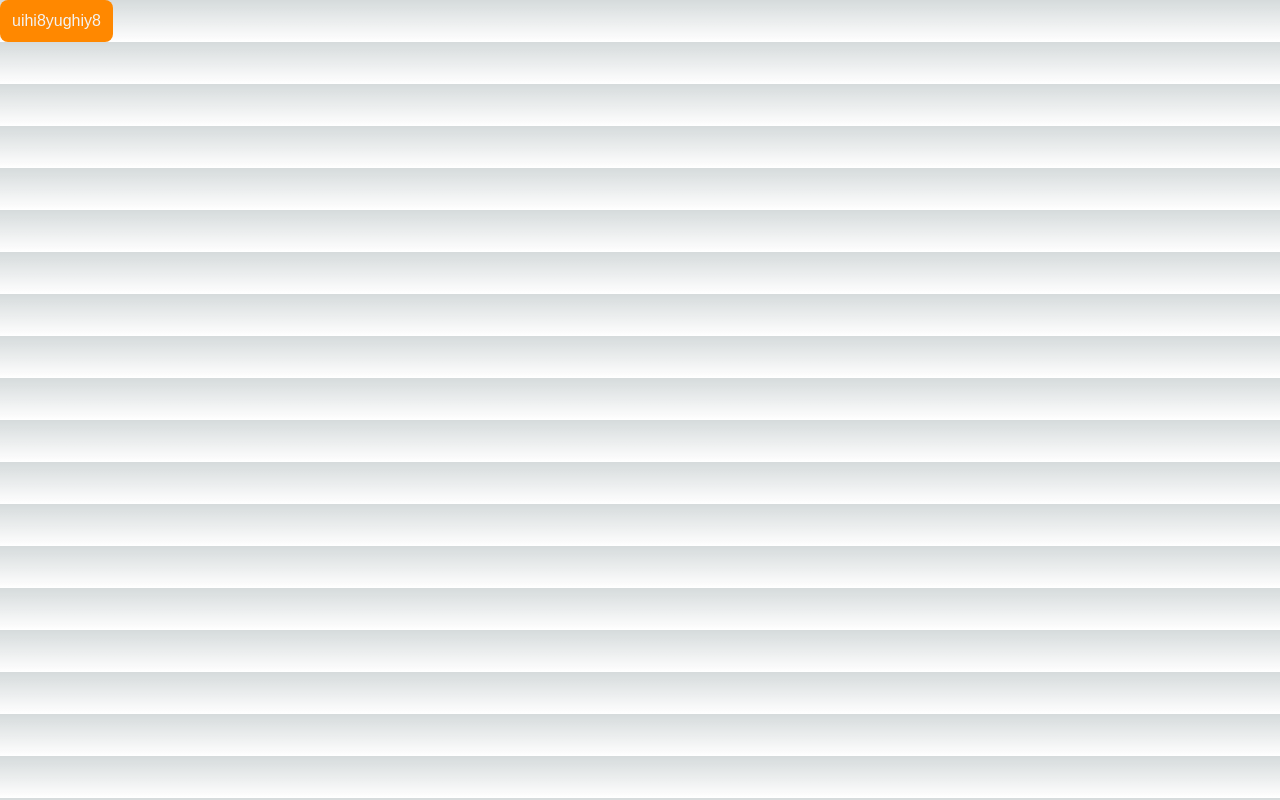
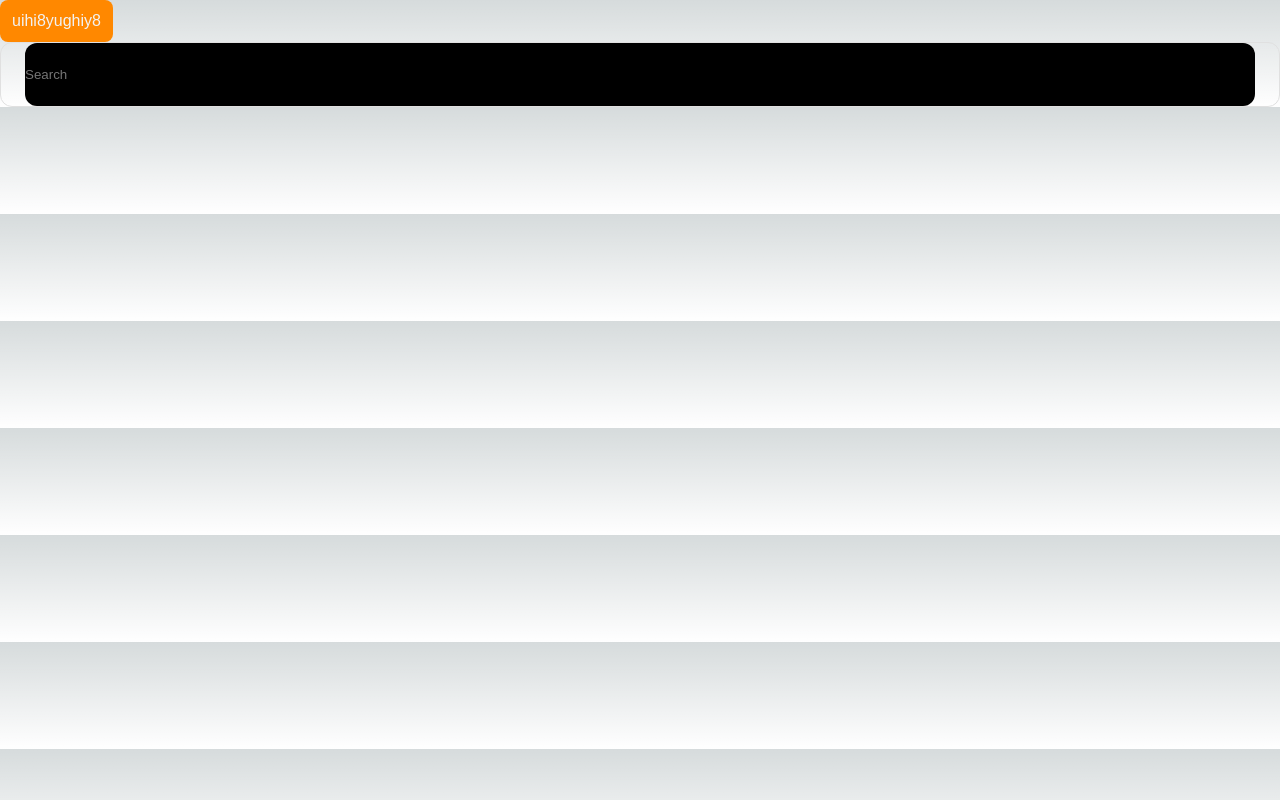
Before and after one commit to lizaBukia/dnck-front, a Next.js app: page / in a window 1280 px wide. Built offline with nearby package versions, Linux system fonts and the light colour scheme.

Commit message:
feat: reusable input component

```diff
--- /dev/null
+++ b/app/Components/Input/Input.module.scss
@@ -0,0 +1,34 @@
+@import '../../Colors/light-colors.scss';
+@import '../../Colors/common-colors.scss';
+
+.inputWrapper {
+    display: flex;
+    align-items: center;
+    border: 1px solid $disable-stroke-white;
+    padding-left: 24px;
+    padding-right: 24px;
+    font-size: 14px;
+    font-weight: 400;
+    letter-spacing: 0.14px;
+    border-radius: 12px;
+    gap: 4px;
+
+}
+.input {
+    display: flex;
+    border: none;
+    outline: none;
+    width: 100%;
+    padding-top: 24px;
+    padding-bottom: 24px;
+    padding-bottom: 24px;
+    border-radius: 12px;
+    background-color: black;
+}
+.light {
+    color: $primary-black;
+
+}
+.dark {
+    color: $gray-500;
+}
--- /dev/null
+++ b/app/Components/Input/Input.tsx
@@ -0,0 +1,22 @@
+import styles from './Input.module.scss';
+import { InputIconPositionEnum } from './enum/input-icon-position.enum';
+import { InputPropsInterface } from './interfaces/input-props.interface';
+import { InputType } from './types/input.type';
+
+const Input: InputType = (props: InputPropsInterface) => {
+  const className = props.isDark ? styles.dark : styles.light;
+  const iconPosition = props.iconPosition || InputIconPositionEnum.Left;
+
+  return (
+    <div className={styles.inputWrapper}>
+      {iconPosition === InputIconPositionEnum.Left && props.icon}
+      <input
+        className={`${styles.input} ${className}`}
+        placeholder={props.placeholder}
+      />
+      {iconPosition === InputIconPositionEnum.Right && props.icon}
+    </div>
+  );
+};
+
+export default Input;
--- /dev/null
+++ b/app/Components/Input/enum/input-icon-position.enum.ts
@@ -0,0 +1,4 @@
+export enum InputIconPositionEnum {
+  Left = 'left',
+  Right = 'right',
+}
--- /dev/null
+++ b/app/Components/Input/enum/input-type.enum.ts
@@ -0,0 +1,5 @@
+export enum InputTypeEnum {
+  Text = 'text',
+  Email = 'email',
+  Password = 'password',
+}
--- /dev/null
+++ b/app/Components/Input/types/input.type.ts
@@ -0,0 +1,3 @@
+import { InputPropsInterface } from '../interfaces/input-props.interface';
+
+export type InputType = (props: InputPropsInterface) => JSX.Element;
--- a/app/page.tsx
+++ b/app/page.tsx
@@ -1,13 +1,22 @@
 'use client';
 import Button from './Components/Button/Button';
 import { ButtonTypeEnum } from './Components/Button/enums/button-type.enum';
+import Icon from './Components/Icon/Icon';
+import { IconNameEnum } from './Components/Icon/enums/icon-name.enum';
+import Input from './Components/Input/Input';
+import { InputIconPositionEnum } from './Components/Input/enum/input-icon-position.enum';
+import { InputTypeEnum } from './Components/Input/enum/input-type.enum';
 
 export default function Home(): JSX.Element {
   return (
-    <Button
-      type={ButtonTypeEnum.Primary}
-      onClick={() => console.log('darxeuli maq')}>
+    <div>
+      <Button
+        type={ButtonTypeEnum.Primary}
+        onClick={() => console.log('darxeuli maq')}
+      >
         uihi8yughiy8
-    </Button>
+      </Button>
+      <Input type={InputTypeEnum.Text} placeholder={'Search'} isDark={false} />
+    </div>
   );
 }
```
Also changed, not shown: app/Components/Input/interfaces/input-props.interface.ts (added, +12 -0 lines).
